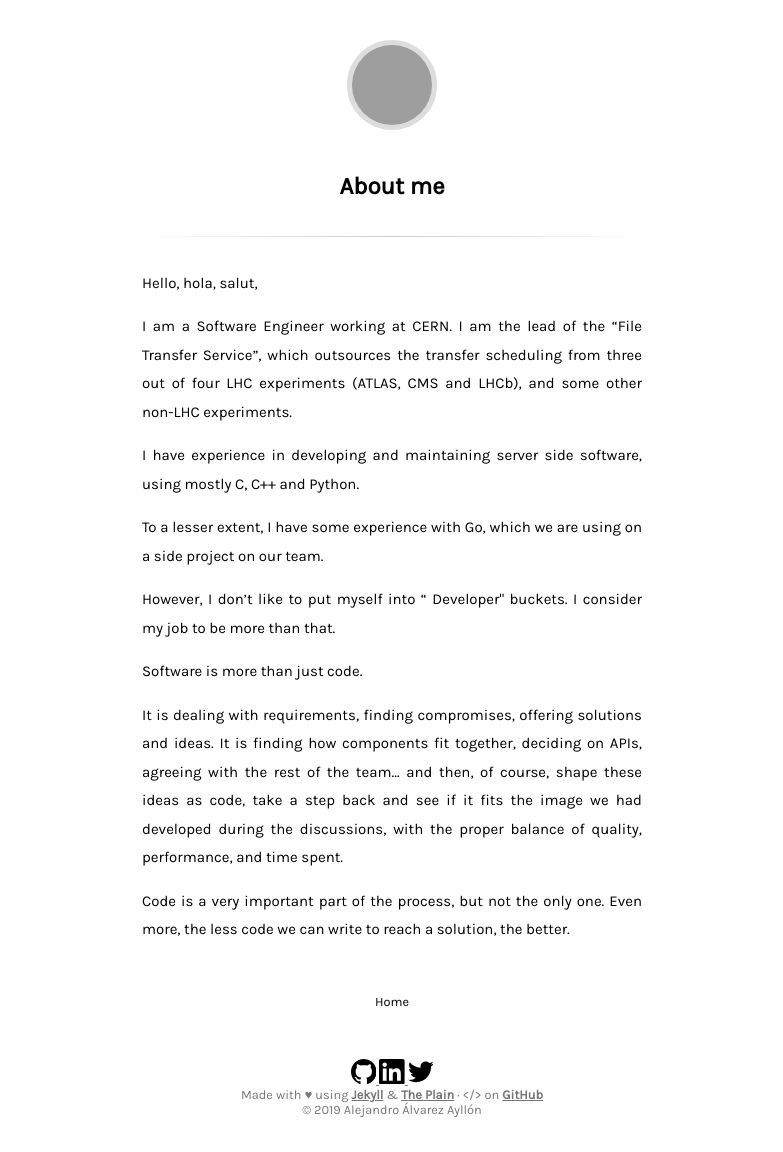
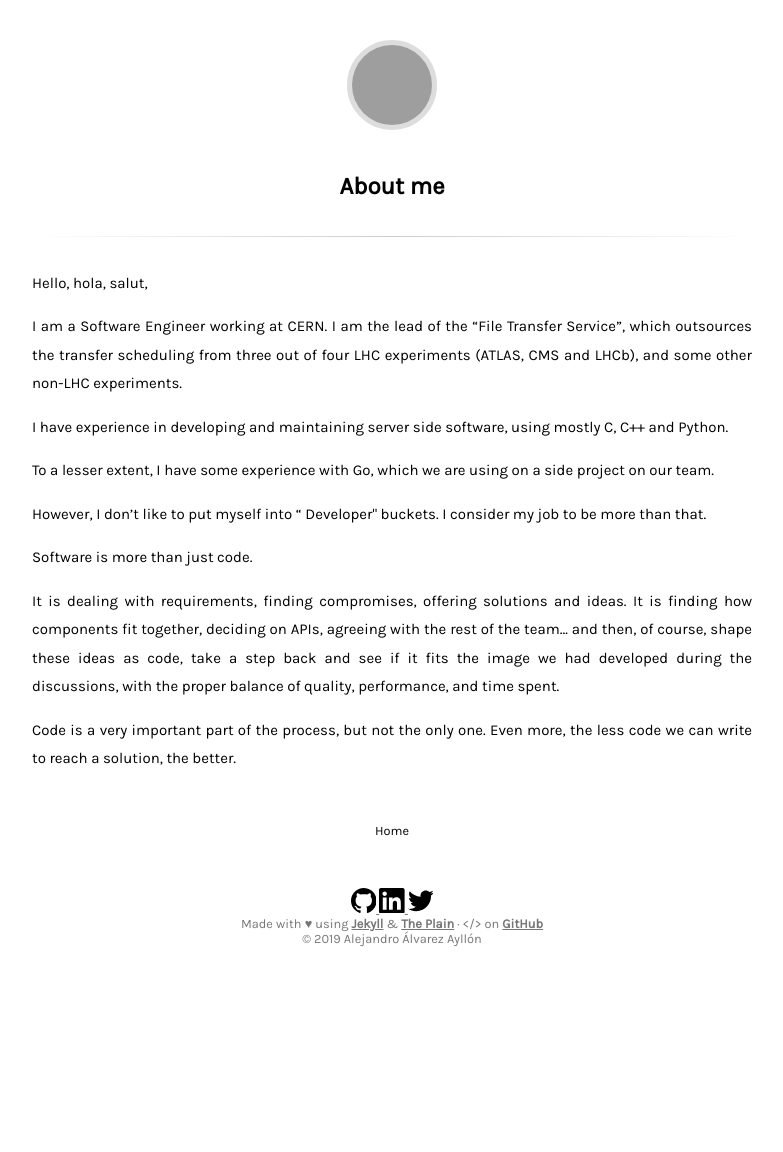
Before and after one commit to ayllon/ayllon.github.io, a Jekyll site: the page built from about.md, in a window 1280 px wide. Shown: the whole page, without its empty margins (248-1031 px from the left). Built offline with Jekyll 4.4.1, drawn with Linux system fonts in a browser that asks for light colours; after the commit the page ends 981 px from its top, so only the background shows below that; grey boxes are pictures that could not be loaded.

Commit message:
Wider text

```diff
--- a/_sass/main.scss
+++ b/_sass/main.scss
@@ -191,7 +191,7 @@ iframe {
   width: 100%;
 }
 article {
-  max-width: 500px;
+  max-width: 45em;
   margin: 0 auto;
   .title {
     line-height: 1.4em;
```
